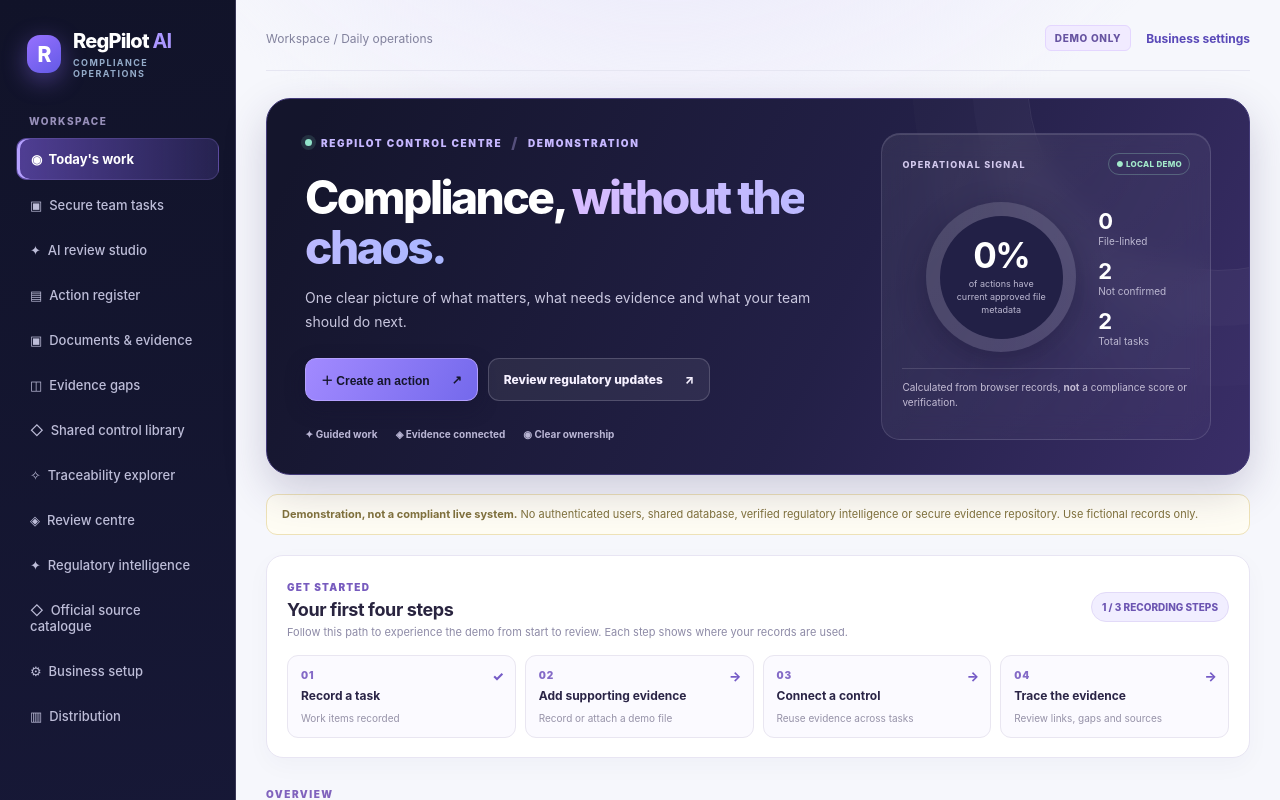
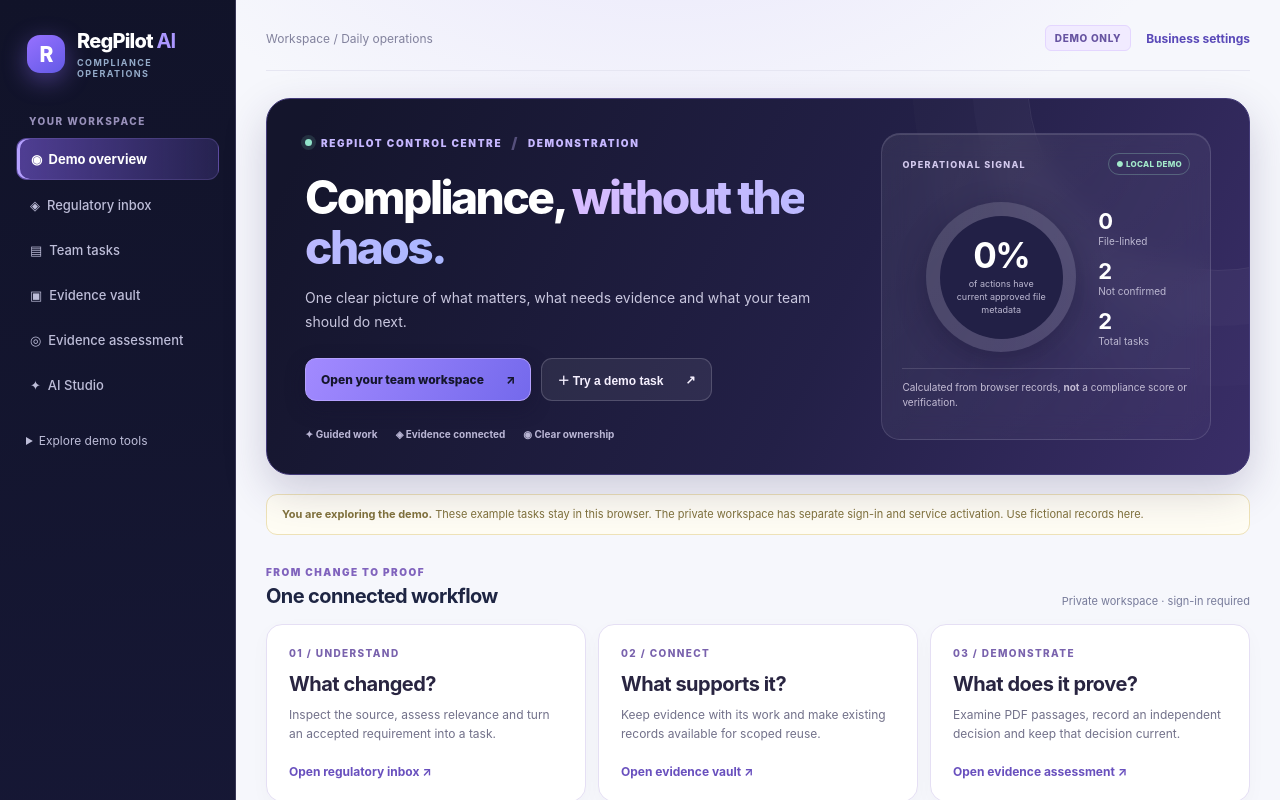
Before and after one commit to alanscott1uk-dev/regpilot-ai., a Next.js app: page /workbench in a window 1280 px wide. Shown: the top 800 px of the page. Built offline with nearby package versions, Linux system fonts and the light colour scheme; no server answers.

Commit message:
Expose connected compliance workflow and repair narrow-screen navigation

```diff
--- a/app/team/page.tsx
+++ b/app/team/page.tsx
@@ -121,7 +121,7 @@ export default function Team(){
      <p className={ui.foot}>Only the most recent 100 tasks are returned. Completion indicates work status, not verified compliance or evidence approval.</p>
     </section>
    </>}
-   <footer className={shell.footer}>Private test environment only · Secure evidence storage, true organisation invitations and regulatory sign-off require further development.</footer>
+   <footer className={shell.footer}>Private pilot · Evidence storage and AI require service activation. Organisation invitations and production acceptance remain outstanding.</footer>
   </main>
  </div>;
 }
--- a/app/workbench/page.tsx
+++ b/app/workbench/page.tsx
@@ -119,18 +119,16 @@ export default function Workbench(){
  return <div className={ui.app}>
   <aside className={ui.sidebar}>
    <a href="/workbench" className={ui.logo}><span className={ui.logoMark}>R</span><span>RegPilot <b>AI</b><small>COMPLIANCE OPERATIONS</small></span></a>
-   <div className={ui.sideCaption}>WORKSPACE</div>
+   <div className={ui.sideCaption}>YOUR WORKSPACE</div>
    <nav className={ui.sideNav} aria-label="Main navigation">
-    <a className={ui.active} aria-current="page" href="/workbench">◉ &nbsp;Today&apos;s work</a>
-    <a href="/team">▣ &nbsp;Secure team tasks</a>
-    <a href="/ai">✦ &nbsp;AI review studio</a>
-    <a href="/register">▤ &nbsp;Action register</a>
-    <a href="/documents">▣ &nbsp;Documents &amp; evidence</a>
-    <a href="/evidence">◫ &nbsp;Evidence gaps</a><a href="/controls">◇ &nbsp;Shared control library</a><a href="/traceability">✧ &nbsp;Traceability explorer</a><a href="/assurance">◈ &nbsp;Review centre</a>
-    <a href="/intelligence">✦ &nbsp;Regulatory intelligence</a><a href="/regulatory-sources">◇ &nbsp;Official source catalogue</a>
-    <a href="/departments">⚙ &nbsp;Business setup</a>
-    <a href="/distribution">▥ &nbsp;Distribution</a>
+    <a className={ui.active} aria-current="page" href="/workbench">◉ &nbsp;Demo overview</a>
+    <a href="/team/intelligence">◈ &nbsp;Regulatory inbox</a>
+    <a href="/team">▤ &nbsp;Team tasks</a>
+    <a href="/team/evidence">▣ &nbsp;Evidence vault</a>
+    <a href="/team/assurance">◎ &nbsp;Evidence assessment</a>
+    <a href="/ai">✦ &nbsp;AI Studio</a>
    </nav>
+   <details className={ui.demoTools}><summary>Explore demo tools</summary><nav aria-label="Demonstration tools"><a href="/register">Action register</a><a href="/documents">Documents</a><a href="/evidence">Evidence gaps</a><a href="/controls">Shared controls</a><a href="/traceability">Traceability explorer</a><a href="/assurance">Review centre</a><a href="/intelligence">Source comparison</a><a href="/regulatory-sources">Official sources</a><a href="/departments">Business setup</a><a href="/distribution">Distribution</a></nav></details>
    <div className={ui.sideFoot}><strong>Prototype workspace</strong><p>Records are local to this browser. Do not upload confidential business or personal data.</p></div>
   </aside>
   <main className={ui.main}>
@@ -141,8 +139,8 @@ export default function Workbench(){
      <h1>Compliance, <em>without the chaos.</em></h1>
      <p>One clear picture of what matters, what needs evidence and what your team should do next.</p>
      <div className={ui.heroButtons}>
-      <button type="button" className={ui.heroPrimary} onClick={()=>{setShowCreate(x=>!x);setMessage("");}}>{showCreate?"Close action form":"＋ Create an action"} <span>↗</span></button>
-      <a className={ui.heroGhost} href="/intelligence">Review regulatory updates <span>↗</span></a>
+      <a className={ui.heroPrimary} href="/team">Open your team workspace <span>↗</span></a>
+      <button type="button" className={ui.heroGhost} onClick={()=>{setShowCreate(x=>!x);setMessage("");}}>{showCreate?"Close action form":"＋ Try a demo task"} <span>↗</span></button>
      </div>
      <div className={ui.heroTrust}><span>✦ Guided work</span><span>◈ Evidence connected</span><span>◉ Clear ownership</span></div>
     </div>
@@ -161,7 +159,15 @@ export default function Workbench(){
      <div className={ui.pulseFoot}>Calculated from browser records, <strong>not</strong> a compliance score or verification.</div>
     </div>
    </header>
-   <div className={ui.warning} role="note"><strong>Demonstration, not a compliant live system.</strong> No authenticated users, shared database, verified regulatory intelligence or secure evidence repository. Use fictional records only.</div>
+   <div className={ui.warning} role="note"><strong>You are exploring the demo.</strong> These example tasks stay in this browser. The private workspace has separate sign-in and service activation. Use fictional records here.</div>
+   <section className={ui.workflowLaunch} aria-label="Connected compliance workflow">
+    <div className={ui.dashboardSectionTitle}><div><span>FROM CHANGE TO PROOF</span><h2>One connected workflow</h2></div><small>Private workspace · sign-in required</small></div>
+    <div className={ui.workflowCards}>
+     <a href="/team/intelligence"><span>01 / UNDERSTAND</span><h3>What changed?</h3><p>Inspect the source, assess relevance and turn an accepted requirement into a task.</p><strong>Open regulatory inbox ↗</strong></a>
+     <a href="/team/evidence"><span>02 / CONNECT</span><h3>What supports it?</h3><p>Keep evidence with its work and make existing records available for scoped reuse.</p><strong>Open evidence vault ↗</strong></a>
+     <a href="/team/assurance"><span>03 / DEMONSTRATE</span><h3>What does it prove?</h3><p>Examine PDF passages, record an independent decision and keep that decision current.</p><strong>Open evidence assessment ↗</strong></a>
+    </div>
+   </section>
    {message&&<div className={ui.feedback} role="status">{message}<button onClick={()=>setMessage("")} aria-label="Dismiss notice">×</button></div>}
    {showCreate&&<section className={ui.createCard} aria-label="Create action"><div className={ui.sectionTop}><div><h2>Create a work item</h2><p>Use a starting template or define a task from scratch. Examples are not regulatory checklists.</p></div></div>
      <form onSubmit={create} className={ui.formGrid}>
@@ -247,7 +253,7 @@ export default function Workbench(){
     <div className={ui.sectionTop}><div><h2>Activity &amp; oversight</h2><p>Browser-local change notes. These are not a verified or tamper-proof audit trail.</p></div><div className={ui.inlineActions}><button onClick={()=>setShowActivity(v=>!v)} className={ui.smallButton}>{showActivity?"Hide activity":"Show activity"}</button><button onClick={makeBackup} className={ui.smallButton}>Download local backup</button></div></div>
     {showActivity&&<div className={ui.activity}>{events.length?events.slice(0,20).map(x=><div key={x.id}><strong>{x.action}</strong><span>{x.details}</span><time>{new Date(x.timestamp).toLocaleString("en-GB")}</time></div>):<p>No local changes recorded yet.</p>}</div>}
    </section>
-   <footer className={ui.footer}>RegPilot AI · Product demonstration · Secure team accounts, cloud document storage and verified regulatory feeds remain to be built.</footer>
+   <footer className={ui.footer}>RegPilot AI · Browser demonstration · Private workspace features require separate activation and verification. No compliance certification is implied.</footer>
   </main>
  </div>;
 }
--- a/app/workbench/workbench.module.css
+++ b/app/workbench/workbench.module.css
@@ -92,3 +92,14 @@
 .quickIcon{position:absolute;right:11px;top:12px;color:#745ac6;font-size:13px;font-weight:850}
 @media(max-width:1000px){.quickGrid{grid-template-columns:repeat(2,minmax(0,1fr))}}
 @media(max-width:540px){.quickStart{padding:15px}.quickHead{align-items:flex-start;flex-direction:column}.quickGrid{grid-template-columns:1fr 1fr}.quickStep{padding:11px}.quickStep strong{font-size:11px}.quickStep small{font-size:10px}.quickCount{font-size:9px}}
+
+/* Keep the horizontal mobile navigation inside the grid track. */
+.sidebar{min-width:0}.logoMark{flex-shrink:0}.topbar{flex-wrap:wrap}
+.sideNav a:focus-visible,.demoTools a:focus-visible,.demoTools summary:focus-visible,.workflowCards a:focus-visible,.heroPrimary:focus-visible,.heroGhost:focus-visible{outline:3px solid #b29aff;outline-offset:3px}
+.demoTools{margin:18px 10px;color:#bdbdd8;font-size:12px}.demoTools summary{cursor:pointer;padding:10px 0}.demoTools nav{display:grid;gap:3px;padding-top:5px}.demoTools a{color:#bdbdd8;padding:8px 0;text-decoration:none}.demoTools a:hover{color:white}
+.workflowLaunch{margin:25px 0}.workflowLaunch small{color:#777b9a;font-size:11px}.workflowCards{display:grid;grid-template-columns:repeat(3,minmax(0,1fr));gap:12px;margin-top:16px}.workflowCards a{display:flex;flex-direction:column;min-width:0;background:#fff;border:1px solid #e5dff4;border-radius:16px;padding:22px;text-decoration:none;color:#292541;box-shadow:0 6px 20px #201b5207}.workflowCards a:hover{border-color:#a68be8;background:#fcfaff}.workflowCards span{font-size:10px;font-weight:850;letter-spacing:1.4px;color:#7962ad}.workflowCards h3{font-size:20px;letter-spacing:-.5px;margin:13px 0 9px}.workflowCards p{font-size:12px;line-height:1.65;color:#72718a;margin:0 0 20px}.workflowCards strong{margin-top:auto;font-size:12px;color:#6950be}
+@media(max-width:1050px){.app{grid-template-columns:minmax(0,1fr)}.sideNav{max-width:100%}.sideNav a{flex-shrink:0}.demoTools{margin:5px 0 0}.demoTools nav{grid-template-columns:repeat(3,minmax(0,1fr))}}
+@media(max-width:650px){.workflowCards{grid-template-columns:minmax(0,1fr)}.workflowCards a{padding:18px}.workflowCards h3{font-size:19px}.workflowCards p{margin-bottom:14px}.demoTools nav{grid-template-columns:repeat(2,minmax(0,1fr))}.pulseMiddle{gap:14px}.pulseLegend{gap:12px}.pulseLegend div{min-width:0}.pulseLegend span{font-size:9px}.heroCopy h1{overflow-wrap:break-word}}
+@media(max-width:360px){.pulseMiddle{flex-wrap:wrap}.heroCopy h1{font-size:30px}}
+@media(max-width:800px){.columns{grid-template-columns:minmax(0,1fr)}.detailCard{position:static}}
+@media(max-width:520px){.main{padding:15px 12px 35px}.evidenceBox{flex-wrap:wrap}.secondary{white-space:normal;max-width:100%;box-sizing:border-box}.pulseTop{flex-wrap:wrap}.heroPulse{min-width:0}.pulseLegend{flex-wrap:wrap}}
```
